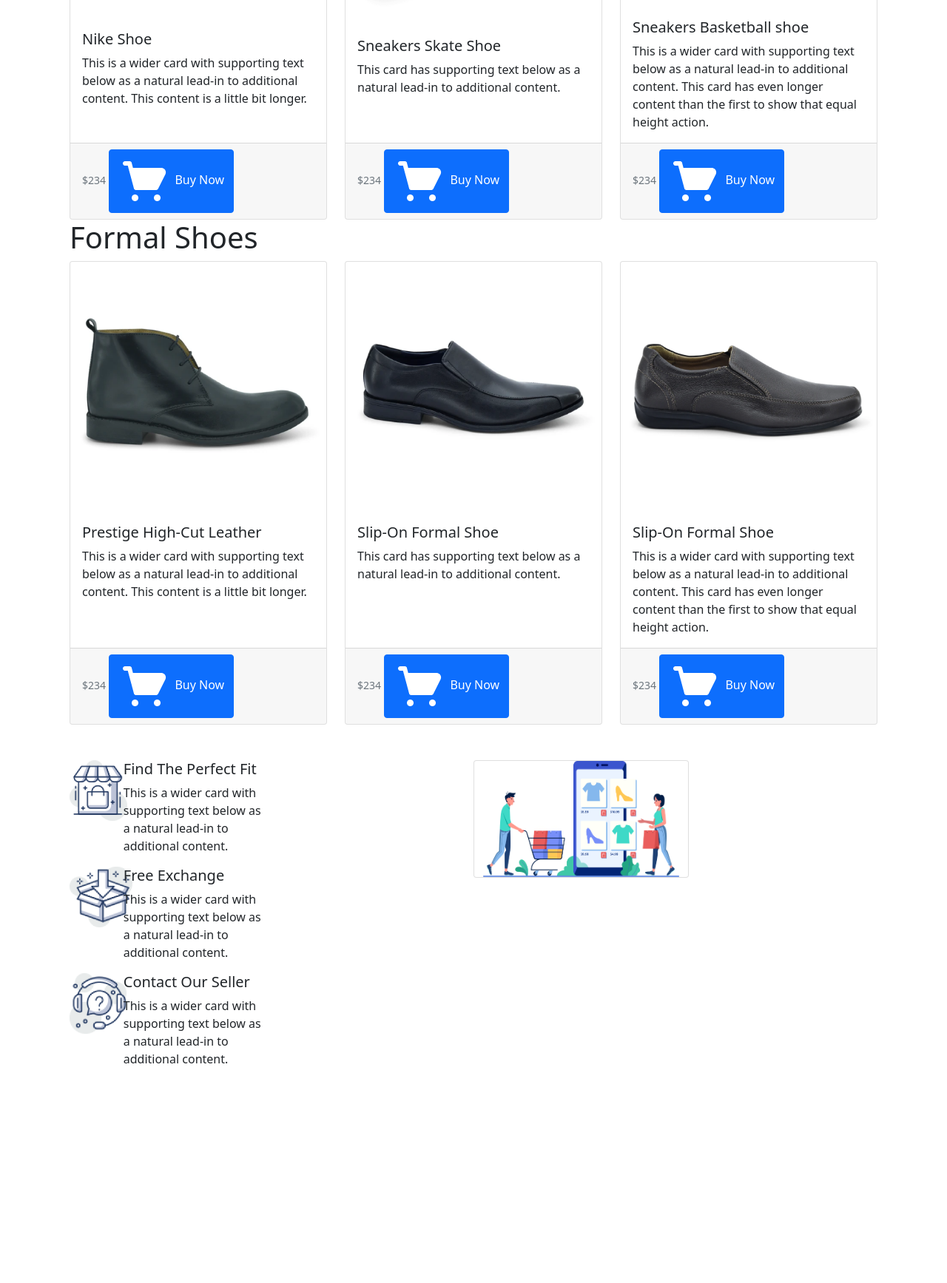
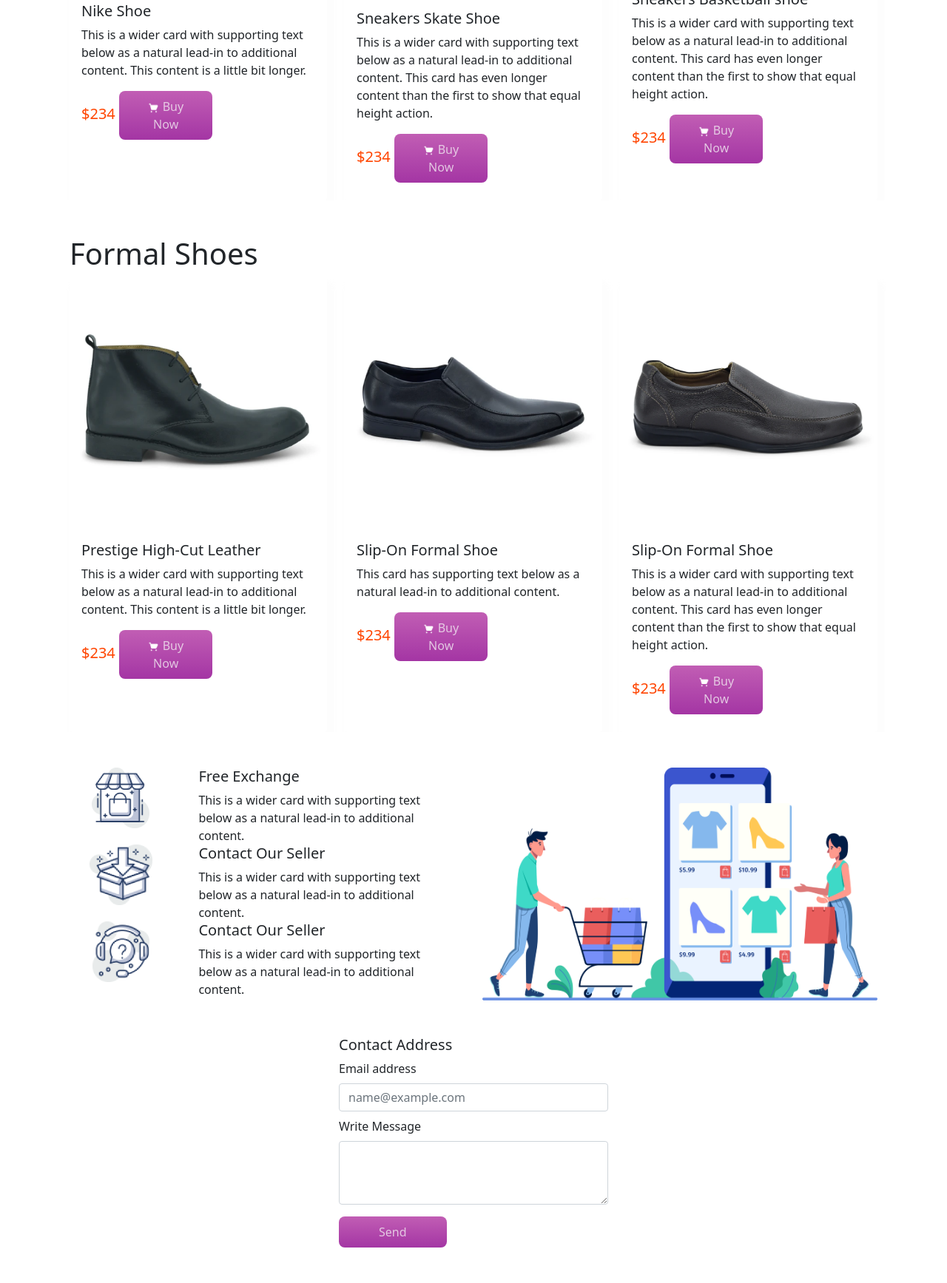
Before and after one commit to kaziahosunhabibripon/Assingment2, a plain HTML site: page index.html in a window 1280 px wide. Shown: the part 1056-2791 px from the top of the page at 74% size. Before the commit the page ends 2548 px from the top, so only its background shows below. Drawn offline with Linux system fonts and the light colour scheme.

Commit message:
all sets except first part

```diff
--- a/css/style.css
+++ b/css/style.css
@@ -1,15 +1,45 @@
-body{
+
+
+.nav-custom{
+    background-color:hsla(7, 66%, 76%, 0.397);
+}
+
+
+
+.last-part{
+    border:0;
+}
+.order-button{
+    width:40%;
+    background-image: linear-gradient(to bottom, #ff589bbe 0%, #ff136e9f 100%);
+    color: rgba(245, 245, 245, 0.74);
+    border: 0;
+    border-radius: 8px;
+    padding: 9px 25px;
+}
+.order-button{
+    border-radius: 8px;
+    padding: 9px 25px;
 
 }
-.nav-custom{
-    /* background-color:hsla(6, 69%, 76%, 0.349); */
-}
-.first-part{
-    background-color:hsla(6, 69%, 76%, 0.349);
+.order-button img{
+    border: none;
+   width: 20%;
+
 
 
 }
-.first-part-image{
 
-    background-color:hsla(6, 69%, 76%, 0.349);
+
+.price{
+    color:orangered;
 }
+.card-image{
+    width:100%;
+    background-color:whitesmoke;
+    border-radius: 5%;
+}
+.card-part{
+    border:none;
+    box-shadow: 5px 10px 5px 5px rgba(245, 245, 245, 0.24);
+}
--- a/index.html
+++ b/index.html
@@ -10,12 +10,10 @@
 </head>
 
 <body>
-    <header class="container">
-
     <!--Navbar start-->
-        <nav class="navbar navbar-expand-lg navbar-light bg-light">
+    <nav class="container navbar navbar-expand-lg navbar-light  nav-custom">
         <div class="container-fluid">
-                    <div class="row-md-8 ">
+            <div class="col-lg-6">
                 <a class="navbar-brand" href="#">
                     <img src="Logo/Logo.png" alt="">
                 </a>
@@ -23,14 +21,17 @@
                     <img src="Logo/bg-1.png" alt="">
                 </a>
                 <button class="navbar-toggler" type="button" data-bs-toggle="collapse"
-                            data-bs-target="#navbarTogglerDemo02" aria-controls="navbarTogglerDemo02"
-                            aria-expanded="false" aria-label="Toggle navigation">
+                    data-bs-target="#navbarTogglerDemo02" aria-controls="navbarTogglerDemo02" aria-expanded="false"
+                    aria-label="Toggle navigation">
                     <span class="navbar-toggler-icon"></span>
                 </button>
             </div>
-                    <div class="row-md-4 justify-content-between ">
+            <div class="col-lg-2">
+
+            </div>
+            <div class="col-lg-4 justify-content-right align-items-center">
                 <div class="collapse navbar-collapse" id="navbarTogglerDemo02">
-                            <ul class="navbar-nav me-auto mb-2 mb-lg-0  ">
+                    <ul class="navbar-nav me-right mb-2 mb-lg-0">
                         <li class="nav-item">
                             <a class="nav-link" aria-current="page" href="#Home">Home</a>
                         </li>
@@ -46,89 +47,90 @@
                     </ul>
                 </div>
             </div>
-
-
         </div>
     </nav>
     <!--First part start-->
-        <section class="container first-part">
-            <div class="row d-flex align-items-center p-5">
-
+    <header class="container nav-custom">
+        <section class="container-fluid d-flex">
             <div class="row ">
-                    <div class="col-sm-6">
-                        <div class="card first-part-image">
-                            <a href="#">
+                <div class="col-md-6 row-cols-1">
+                    <div class="card-body">
                         <img src="Photos/Group 33092.png" class="card-img-top " alt="...">
-                            </a>
                     </div>
                 </div>
-                    <div class="col-sm-6">
-                        <div class="card first-part-image">
+                <div class="col-md-2 row-cols-1">
+                </div>
+                <div class="col-md-4 row-cols-1">
                     <div class="card-body">
-                                <div class="card-body">
-
-                                </div>
-                            </div>
+                        <h5 class="card-title">NIKE REACT</h5>
+                        <h5 class="card-title">INFINITY RUN2</h5>
+                        <p class="card-text">With supporting text below as a natural lead-in to additional content.</p>
+                        <button href="#" class="btn btn-primary order-button">
+                            <img src="Logo/shopping-cart.png" alt="">
+                            Buy Now
+                        </button>
                     </div>
                 </div>
             </div>
         </section>
+    </header>
     <!--First part end-->
-    </header>
     <main class="container">
         <!--Body First part start-->
         <section class="container-fluid overflow-hidden mt-5">
             <h1 id="Shoes">Casul Shoes</h1>
             <div class="row row-cols-1 row-cols-md-3 g-4">
                 <div class="col">
-                    <div class="card h-100  ">
-                        <img src="Photos/image 5.png" class="card-img-top " alt="...">
+                    <div class="card h-100 card-part ">
+                        <img src="Photos/image 5.png" class="card-img-top card-image" alt="...">
                         <div class="card-body">
                             <h5 class="card-title">Nike Shoe</h5>
                             <p class="card-text">This is a wider card with supporting text below as a natural lead-in to
                                 additional content. This content is a little bit longer.</p>
-                        </div>
-                        <div class="card-footer">
-                            <small class="text-muted">$234</small>
-                            <button href="#" class="btn btn-primary">
+                            <h5 class="price">$234
+                                <button href="#" class="btn btn-primary order-button">
                                     <img src="Logo/shopping-cart.png" alt="">
                                     Buy Now
                                 </button>
+                            </h5>
                         </div>
                     </div>
                 </div>
                 <div class="col">
-                    <div class="card h-100">
-                        <img src="Photos/Daco_1703273 1.png" class="card-img-top" alt="...">
+                    <div class="card h-100 card-part">
+                        <img src="Photos/Daco_1703273 1.png" class="card-img-top card-image" alt="...">
                         <div class="card-body">
                             <h5 class="card-title">Sneakers Skate Shoe</h5>
-                            <p class="card-text">This card has supporting text below as a natural lead-in to additional
-                                content.</p>
-                        </div>
-                        <div class="card-footer">
-                            <small class="text-muted">$234</small>
-                            <button href="#" class="btn btn-primary">
+                            <p class="card-text">
+                                This is a wider card with supporting text below as a natural lead-in to
+                                additional content. This card has even longer content than the first to show that equal
+                                height action.
+                            </p>
+                            <h5 class="price">$234
+                                <button href="#" class="btn btn-primary order-button">
                                     <img src="Logo/shopping-cart.png" alt="">
                                     Buy Now
                                 </button>
+                            </h5>
                         </div>
                     </div>
                 </div>
                 <div class="col">
-                    <div class="card h-100">
-                        <img src="Photos/pngegg 1.png" class="card-img-top" alt="...">
+                    <div class="card h-100 card-part">
+                        <img src="Photos/pngegg 1.png" class="card-img-top card-image" alt="...">
                         <div class="card-body">
                             <h5 class="card-title">Sneakers Basketball shoe</h5>
-                            <p class="card-text">This is a wider card with supporting text below as a natural lead-in to
+                            <p class="card-text">
+                                This is a wider card with supporting text below as a natural lead-in to
                                 additional content. This card has even longer content than the first to show that equal
-                                height action.</p>
-                        </div>
-                        <div class="card-footer">
-                            <small class="text-muted">$234</small>
-                            <button href="#" class="btn btn-primary">
+                                height action.
+                            </p>
+                            <h5 class="price">$234
+                                <button href="#" class="btn btn-primary order-button ">
                                     <img src="Logo/shopping-cart.png" alt="">
                                     Buy Now
                                 </button>
+                            </h5>
                         </div>
                     </div>
                 </div>
@@ -136,58 +138,61 @@
         </section>
         <!--Body First part end-->
         <!--Body second part start-->
-        <section class=" container-fluid">
-            <h1 id="Shoes">Formal Shoes</h1>
-            <div class="row row-cols-1 row-cols-md-3 g-4 second-part">
-                <div class="col ">
-                    <div class="card h-100 second-part">
-                        <img src="Photos/Mask Group.png" class="card-img-top " alt="...">
+        <section class="container-fluid overflow-hidden mt-5">
+            <h1 id="Formal_Shoes">Formal Shoes</h1>
+            <div class="row row-cols-1 row-cols-md-3 g-4">
+                <div class="col">
+                    <div class="card h-100 card-part">
+                        <img src="Photos/Mask Group.png" class="card-img-top" alt="...">
                         <div class="card-body">
                             <h5 class="card-title">Prestige High-Cut Leather </h5>
-                            <p class="card-text">This is a wider card with supporting text below as a natural lead-in to
-                                additional content. This content is a little bit longer.</p>
-                        </div>
-                        <div class="card-footer">
-                            <small class="text-muted">$234</small>
-                            <button href="#" class="btn btn-primary">
+                            <p class="card-text">
+                                This is a wider card with supporting text below as a natural
+                                lead-in to additional content. This content is a little bit longer.
+                            </p>
+                            <h5 class="price">$234
+                                <button href="#" class="btn btn-primary order-button">
                                     <img src="Logo/shopping-cart.png" alt="">
                                     Buy Now
                                 </button>
-                        </div>
-                    </div>
-                </div>
-                <div class="col ">
-                    <div class="card h-100 second-part">
-                        <img src="Photos/Rectangle 38.png" class="card-img-top" alt="...">
-                        <div class="card-body">
-                            <h5 class="card-title">Slip-On Formal Shoe</h5>
-                            <p class="card-text">This card has supporting text below as a natural lead-in to additional
-                                content.</p>
-                        </div>
-                        <div class="card-footer">
-                            <small class="text-muted">$234</small>
-                            <button href="#" class="btn btn-primary">
-                                <img src="Logo/shopping-cart.png" alt="">
-                                Buy Now
-                            </button>
+                            </h5>
                         </div>
                     </div>
                 </div>
                 <div class="col">
-                    <div class="card h-100 ">
+                    <div class="card h-100 card-part">
+                        <img src="Photos/Rectangle 38.png" class="card-img-top" alt="...">
+                        <div class="card-body">
+                            <h5 class="card-title">Slip-On Formal Shoe</h5>
+                            <p class="card-text">This card has supporting text below as a natural lead-in to
+                                additional
+                                content.</p>
+                            <h5 class=" price">$234
+                                <button href="#" class="btn btn-primary order-button overflow-hidden">
+                                    <img src="Logo/shopping-cart.png" alt="">
+                                    Buy Now
+                                </button>
+                            </h5>
+                        </div>
+                    </div>
+                </div>
+                <div class="col">
+                    <div class="card h-100 card-part">
                         <img src="Photos/Rectangle 39.png" class="card-img-top" alt="...">
                         <div class="card-body">
                             <h5 class="card-title">Slip-On Formal Shoe</h5>
-                            <p class="card-text">This is a wider card with supporting text below as a natural lead-in to
-                                additional content. This card has even longer content than the first to show that equal
+                            <p class="card-text">This is a wider card with supporting text below as a natural
+                                lead-in to
+                                additional content. This card has even longer content than the first to show that
+                                equal
                                 height action.</p>
-                        </div>
-                        <div class="card-footer">
-                            <small class="text-muted">$234</small>
-                            <button href="#" class="btn btn-primary">
+                            <h5 class=" price">
+                                $234
+                                <button href="#" class="btn btn-primary  order-button ">
                                     <img src="Logo/shopping-cart.png" alt="">
                                     Buy Now
                                 </button>
+                            </h5>
                         </div>
                     </div>
                 </div>
@@ -196,26 +201,13 @@
         <!--Body second part end-->
         <!--Body third part start-->
         <section class="container mt-5">
-            <div class="row row-cols-1 row-cols-md-2 g-6 third-part">
-                <div class="col ">
-                    <div class="col-sm-6">
-                        <div class="row">
-                            <div class="col-3">
+            <div class="row ">
+                <div class="col-md-6">
+                    <div class="row d-flex justify-content-around">
+                        <div class="col-md-3 d-flex justify-content-around ">
                             <img src="Logo/image 12.png" alt="" height="82px">
                         </div>
-                            <div class="col-9">
-                                <h5 class="card-title"> Find The Perfect Fit </h5>
-                                <p class="card-text">
-                                    This is a wider card with supporting text below as a natural lead-in to
-                                    additional content.
-                                </p>
-                            </div>
-                        </div>
-                        <div class="row mt-3">
-                            <div class="col-3">
-                                <img src="Logo/image 13.png" alt="" height="82px">
-                            </div>
-                            <div class="col-9">
+                        <div class="col-md-8 justify-items-between align-items-center">
                             <h5 class="card-title"> Free Exchange</h5>
                             <p class="card-text">
                                 This is a wider card with supporting text below as a natural lead-in to
@@ -223,12 +215,24 @@
                             </p>
                         </div>
                     </div>
-                        <div class="row mt-3">
-                            <div class="col-3">
+                    <div class="row d-flex justify-content-around">
+                        <div class="col-md-3 d-flex justify-content-around ">
+                            <img src="Logo/image 13.png" alt="" height="82px">
+                        </div>
+                        <div class="col-md-8  justify-content-between align-items-center">
+                            <h5 class="card-title"> Contact Our Seller</h5>
+                            <p class="card-text">
+                                This is a wider card with supporting text below as a natural lead-in to
+                                additional content.
+                            </p>
+                        </div>
+                    </div>
+                    <div class="row d-flex justify-content-around">
+                        <div class="col-md-3 d-flex justify-content-around">
                             <img src="Logo/image 14.png" alt="" height="82px">
                         </div>
-                            <div class="col-9">
-                                <h5 class="card-title"> Contact Our Seller </h5>
+                        <div class="col-md-8 justify-content-between align-items-center">
+                            <h5 class="card-title"> Contact Our Seller</h5>
                             <p class="card-text">
                                 This is a wider card with supporting text below as a natural lead-in to
                                 additional content.
@@ -236,24 +240,46 @@
                         </div>
                     </div>
                 </div>
-                </div>
-                <div class="col">
                 <div class="col-md-6">
                     <div class="row">
-                            <div class="card h-100 second-part">
+                        <div class="card h-100 second-part last-part">
                             <img src="Logo/XMLID 1.png" class="card-img-top" alt="...">
-                            </div>
                         </div>
                     </div>
                 </div>
             </div>
         </section>
         <!--Third part end-->
-        <section class="mt-5">
+    </main>
+    <footer class="container">
+        <section class="container-fluid mt-5  d-flex ">
+            <div class="col-md-4">
 
+            </div>
+            <div class="col-md-4 justify-content-center align-items-middle">
+                <div class="mb-2">
+                    <h5>
+                        Contact Address
+                    </h5>
+                </div>
+                <div class="mb-2">
+                    <label for="exampleFormControlInput1" class="form-label">Email address</label>
+                    <input type="email" class="form-control" id="exampleFormControlInput1"
+                        placeholder="name@example.com">
+                </div>
+                <div class="mb-3">
+                    <label for="exampleFormControlTextarea1" class="form-label"> Write Message </label>
+                    <textarea class="form-control" id="exampleFormControlTextarea1" rows="3"></textarea>
+                </div>
+                <button href="#" class="btn btn-primary order-button mb-5">
+                    Send
+                </button>
+            </div>
+            <div class="col-md-4">
+
+            </div>
         </section>
-    </main>
-
+    </footer>
     <!-- jscrip-->
     <script src="js/bootstrap.min.js"></script>
 </body>
```
Lines whose indentation alone changed are shown as unchanged.
